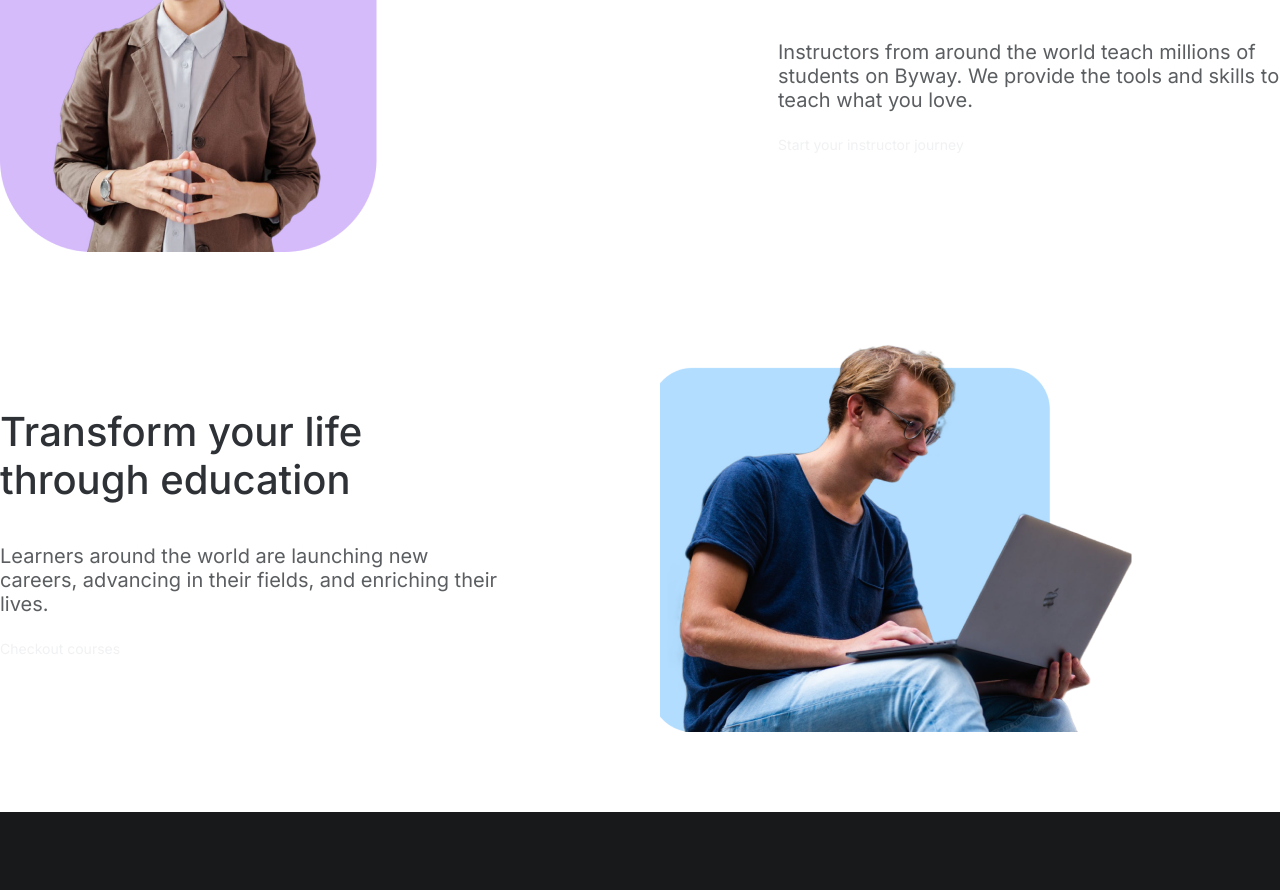
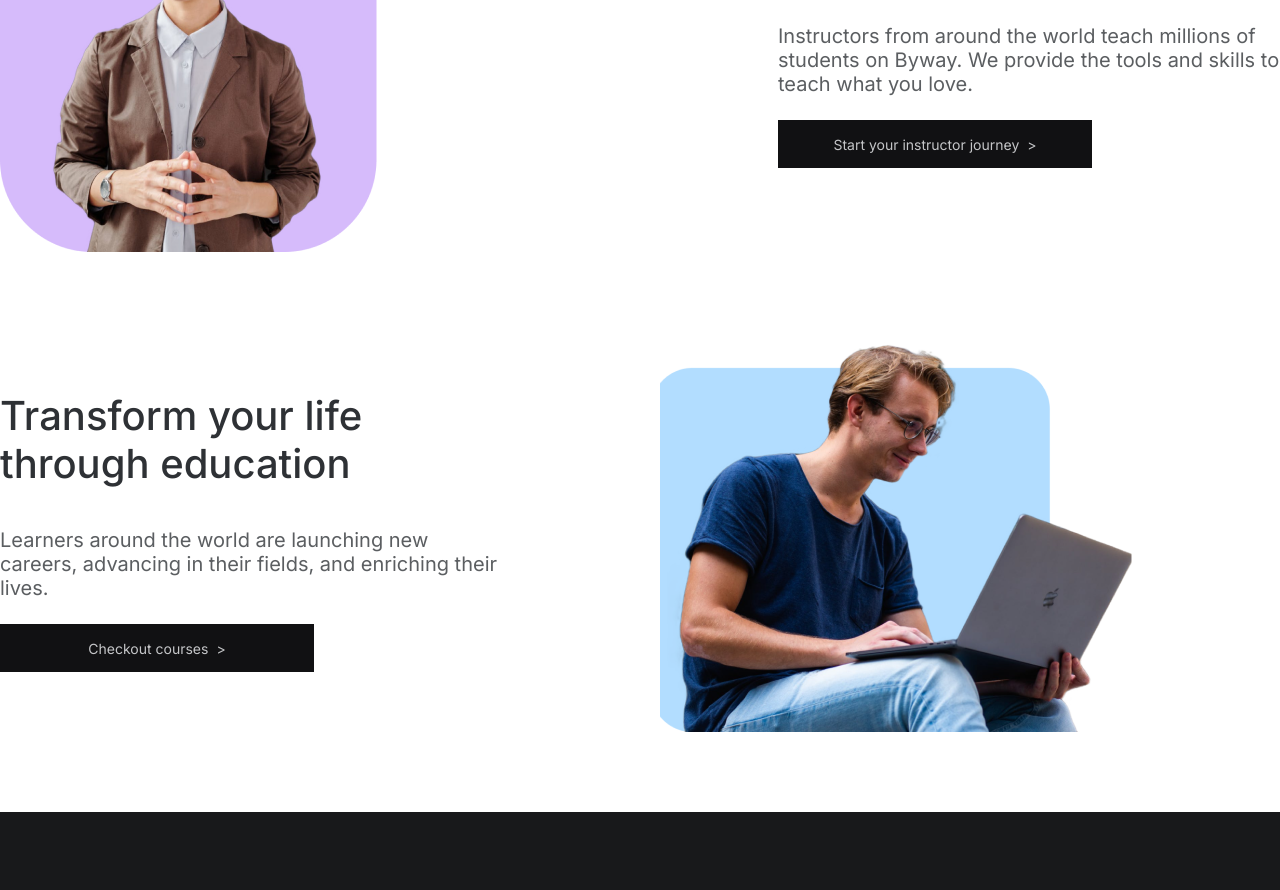
Before and after one commit to DASHAAAD/byway, a Next.js app: page / in a window 1280 px wide. Shown: the part 3100-3990 px from the top of the page. Built offline with nearby package versions, Linux system fonts and the light colour scheme.

Commit message:
исправила кнопки

```diff
--- a/src/page/home/Home.tsx
+++ b/src/page/home/Home.tsx
@@ -114,7 +114,7 @@ const HomePage: FunctionComponent = () => {
                         <div className={styles.info}>
                             <Title text='Become an Instructor' />
                             <p className={styles.text}>Instructors from around the world teach millions of students on Byway. We provide the tools and skills to teach what you love.</p>
-                            <button className={styles.button}>Start your instructor journey</button>
+                            <ButtonBlack text='Start your instructor journey' />
                         </div>
                     </section>
 
@@ -122,7 +122,7 @@ const HomePage: FunctionComponent = () => {
                         <div className={styles.info}>
                             <Title text='Transform your life through education' />
                             <p className={styles.text}>Learners around the world are launching new careers, advancing in their fields, and enriching their lives.</p>
-                            <button className={styles.button}>Checkout courses</button>
+                            <ButtonBlack text='Checkout courses' />
                         </div>
                         <Image src={manTwo} alt={''} />
                     </section>
```
